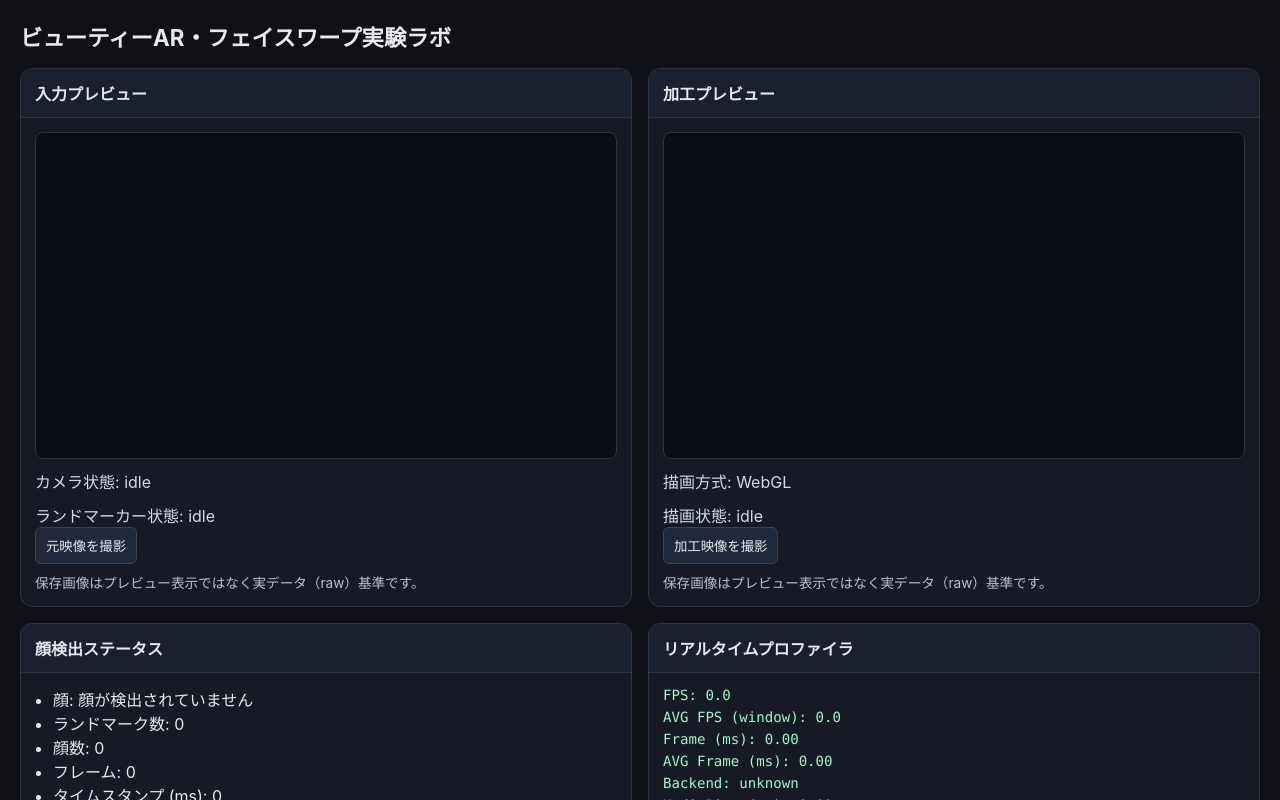
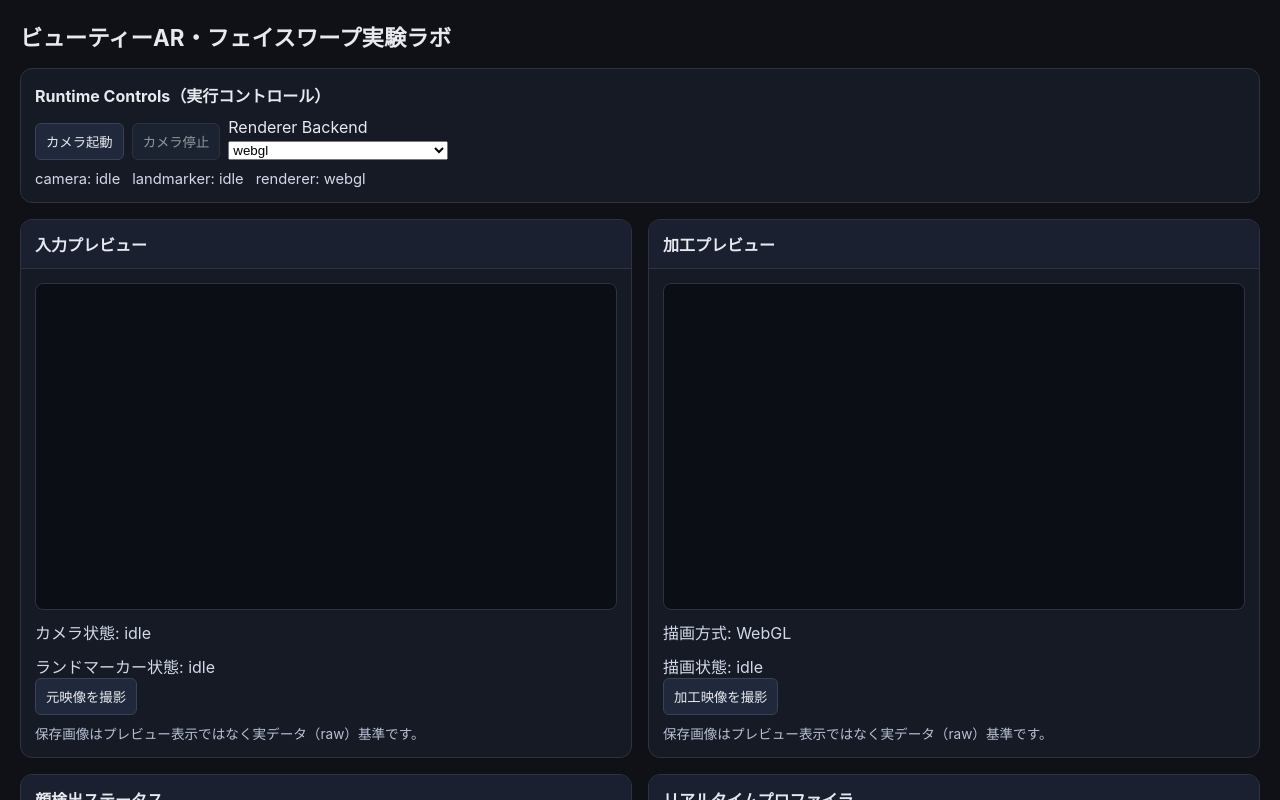
Before and after one commit to officeutq/bae-ar-lab, a React (Vite) app: page / in a window 1280 px wide. Shown: the top 800 px of the page. Built offline with nearby package versions, Linux system fonts and the light colour scheme.

Commit message:
Restore always-visible runtime camera controls

```diff
--- a/src/app/App.tsx
+++ b/src/app/App.tsx
@@ -562,6 +562,30 @@ export function App() {
   return (
     <main className="app-shell">
       <h1 className="app-shell__title">ビューティーAR・フェイスワープ実験ラボ</h1>
+      <section className="runtime-controls" aria-label="Runtime Controls">
+        <h2 className="runtime-controls__title">Runtime Controls（実行コントロール）</h2>
+        <div className="runtime-controls__actions">
+          <button type="button" onClick={runtime.actions.startCamera} disabled={runtime.state.cameraState === 'starting' || runtime.state.cameraState === 'running'}>
+            カメラ起動
+          </button>
+          <button type="button" onClick={runtime.actions.stopCamera} disabled={runtime.state.cameraState !== 'running'}>
+            カメラ停止
+          </button>
+          <label className="runtime-controls__field">
+            <span>Renderer Backend</span>
+            <select value={rendererMode} onChange={(event) => setRendererMode(event.target.value as RendererMode)}>
+              <option value="canvas2d">canvas2d</option>
+              <option value="cpu_warp_debug">cpu_warp_debug</option>
+              <option value="webgl" disabled={!capabilities.webgl2Available}>webgl</option>
+            </select>
+          </label>
+        </div>
+        <div className="runtime-controls__status">
+          <span>camera: {runtime.state.cameraState}</span>
+          <span>landmarker: {runtime.state.landmarkerState}</span>
+          <span>renderer: {rendererMode}</span>
+        </div>
+      </section>
       <div className="panel-grid">
         <SourcePreviewPanel videoRef={runtime.refs.videoRef} overlayCanvasRef={runtime.refs.overlayCanvasRef} cameraState={runtime.state.cameraState} landmarkerState={runtime.state.landmarkerState} cameraErrorMessage={runtime.state.cameraErrorMessage} onCaptureSource={onCaptureSource} previewAspectRatio={previewAspectRatio} />
         <ProcessedPreviewPanel canvas2dRef={runtime.refs.canvas2dRef} webglCanvasRef={runtime.refs.webglCanvasRef} beautyDebugOverlayCanvasRef={runtime.refs.beautyDebugOverlayCanvasRef} rendererState={runtime.state.rendererState} rendererMode={rendererMode} beautyDebugOverlayMode={beautyDebugOverlayMode} adaptiveQualityHud={{ ...adaptiveQualityHud, preset: runtime.quality.runtimePreset }} onCaptureProcessed={onCaptureProcessed} previewAspectRatio={previewAspectRatio} />
--- a/src/app/styles.css
+++ b/src/app/styles.css
@@ -20,6 +20,42 @@ body {
 .app-shell__title {
   margin: 0 0 16px;
   font-size: 1.4rem;
+}
+
+.runtime-controls {
+  border: 1px solid #2d3340;
+  border-radius: 12px;
+  padding: 14px;
+  margin-bottom: 16px;
+  background: #151a24;
+}
+
+.runtime-controls__title {
+  margin: 0 0 10px;
+  font-size: 1rem;
+}
+
+.runtime-controls__actions {
+  display: flex;
+  flex-wrap: wrap;
+  gap: 8px;
+  align-items: end;
+}
+
+.runtime-controls__field {
+  display: flex;
+  flex-direction: column;
+  gap: 4px;
+  min-width: 220px;
+}
+
+.runtime-controls__status {
+  display: flex;
+  flex-wrap: wrap;
+  gap: 12px;
+  margin-top: 10px;
+  color: #d2d9ea;
+  font-size: 0.92rem;
 }
 
 .panel-grid {
```
